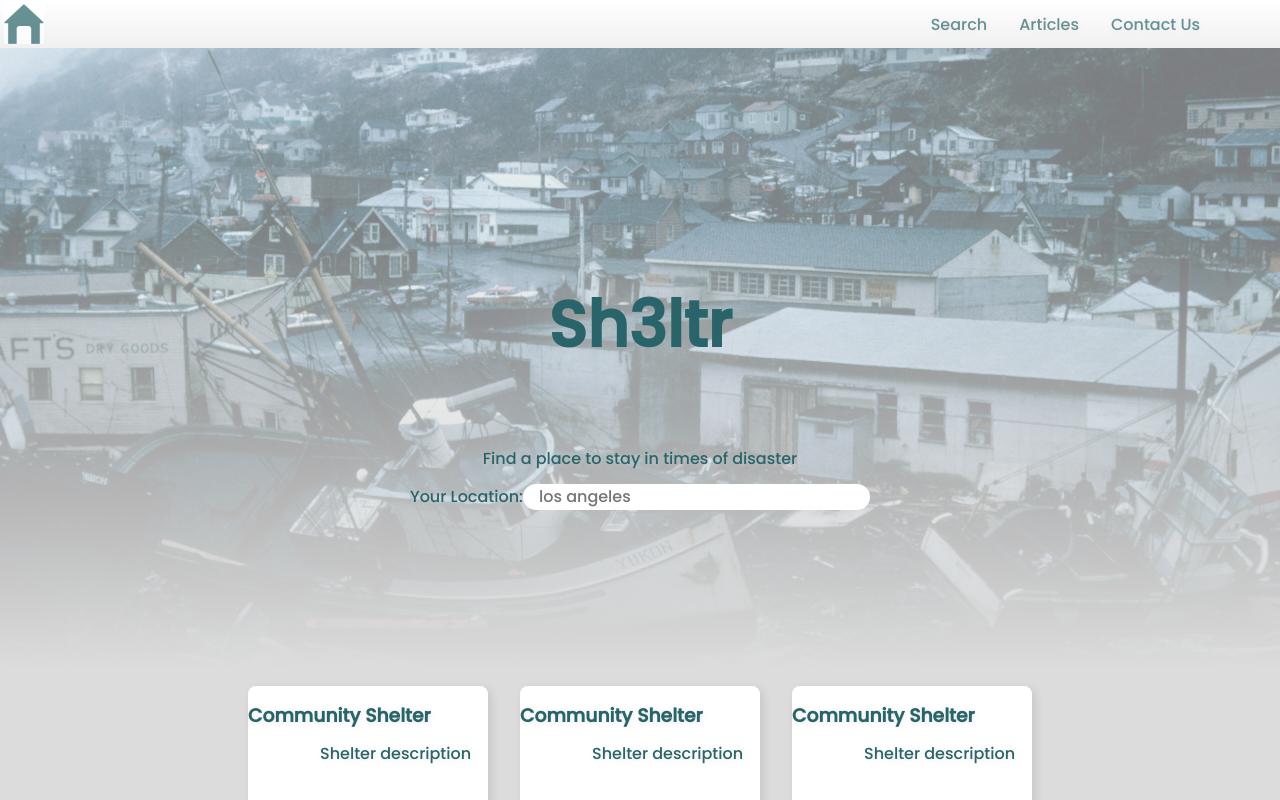
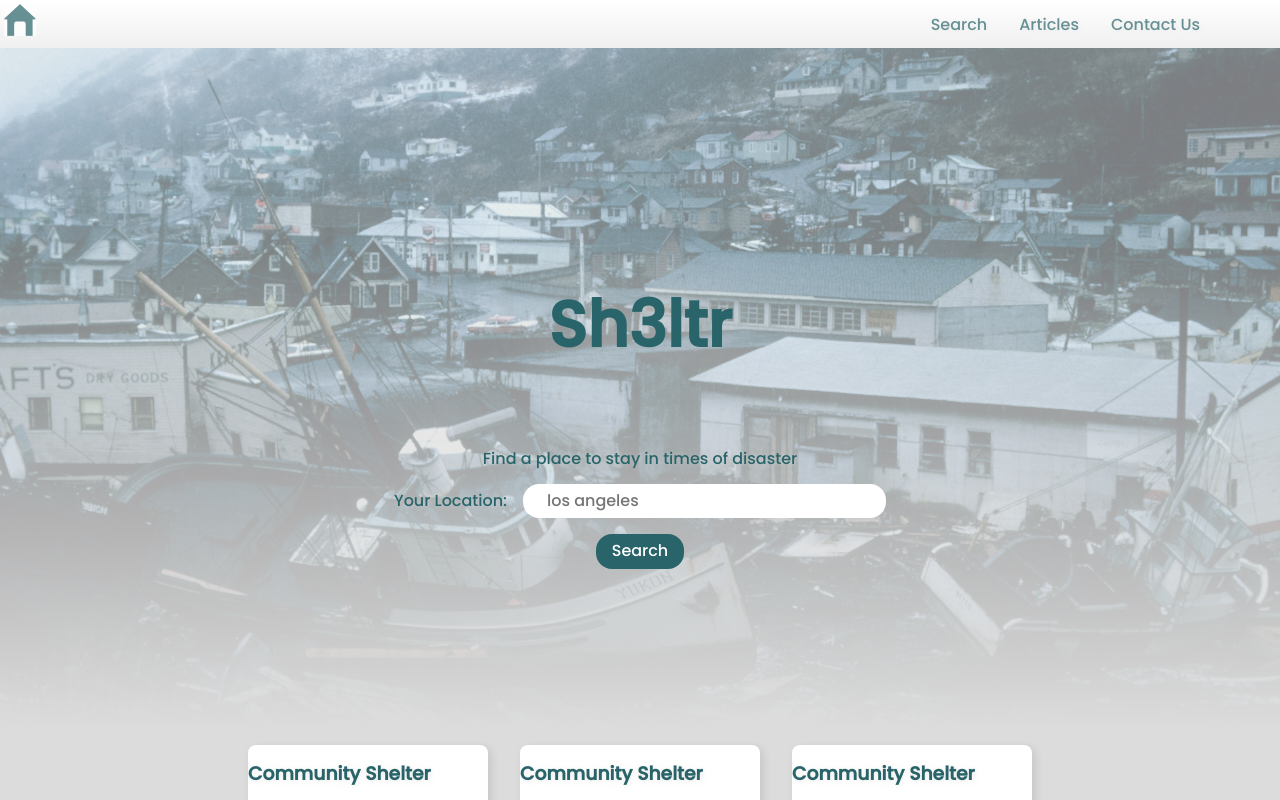
Before and after one commit to 00H00W/CodeJamJanuary, a React (Vite) app: page / in a window 1280 px wide. Shown: the top 800 px of the page. Built offline with nearby package versions, Linux system fonts and the light colour scheme.

Commit message:
add search button

```diff
--- a/src/components/App/App.css
+++ b/src/components/App/App.css
@@ -6,3 +6,13 @@
   color: rgba(40, 100, 105, 1);
   text-shadow: 1px 1px 5px rgba(220, 220, 220, 0.5);
 }
+
+::selection {
+  background: rgba(40, 100, 105, 1);
+  color: #fff; /* Black */
+}
+
+::-moz-selection {
+  background: rgba(40, 100, 105, 1);
+  color: #fff; /* Black */
+}
--- a/src/components/Header/Header.css
+++ b/src/components/Header/Header.css
@@ -17,8 +17,8 @@
   background-image: url("../../assets/3.jpeg");
   background-position: center;
   background-size: cover;
-  height: 40px;
-  width: 40px;
+  height: 32px;
+  width: 32px;
   opacity: 0.7;
   margin: 4px;
 }
--- a/src/components/Search/Search.css
+++ b/src/components/Search/Search.css
@@ -18,17 +18,38 @@
   font-weight: 400;
 }
 
-.text__input {
-  border: none;
-  border-radius: 16px;
-  padding: 4px 16px;
-}
-
 .search__title {
   font-size: 64px;
   margin: 240px 0 72px 0;
   text-shadow: 0 0 72px rgba(220, 220, 220, 0.9);
   font-weight: 600;
+}
+
+.search__form {
+  display: flex;
+  flex-direction: column;
+}
+
+.text__input {
+  border: none;
+  border-radius: 16px;
+  padding: 8px 24px;
+  margin-left: 16px;
+}
+
+.search__btn {
+  margin: 16px 0 0 0;
+  border: none;
+  border-radius: 16px;
+  padding: 8px 16px;
+  background-color: rgba(40, 100, 105, 1);
+  color: #fff;
+  transition: background-color 0.4s;
+}
+
+.search__btn:hover {
+  background-color: black;
+  cursor: pointer;
 }
 
 .search__overlay {
@@ -38,7 +59,6 @@
     rgba(220, 220, 220, 0.5) 30%,
     rgba(220, 220, 220, 1) 100%
   );
-  /* opacity: 0.9; */
   position: absolute;
   width: 100%;
   height: 100%;
@@ -47,7 +67,6 @@
 .search .search__results {
   display: flex;
   flex-direction: column;
-  /* justify-content: center; */
   align-items: center;
 }
 
--- a/src/components/Search/Search.jsx
+++ b/src/components/Search/Search.jsx
@@ -19,6 +19,11 @@ function Search() {
               placeholder="los angeles"
               id="search-input"
             />
+          </label>
+          <label htmlFor="search-input" className="form__btn-label">
+            <button htmlFor="search-input" className="search__btn">
+              Search
+            </button>
           </label>
         </form>
       </div>
```
